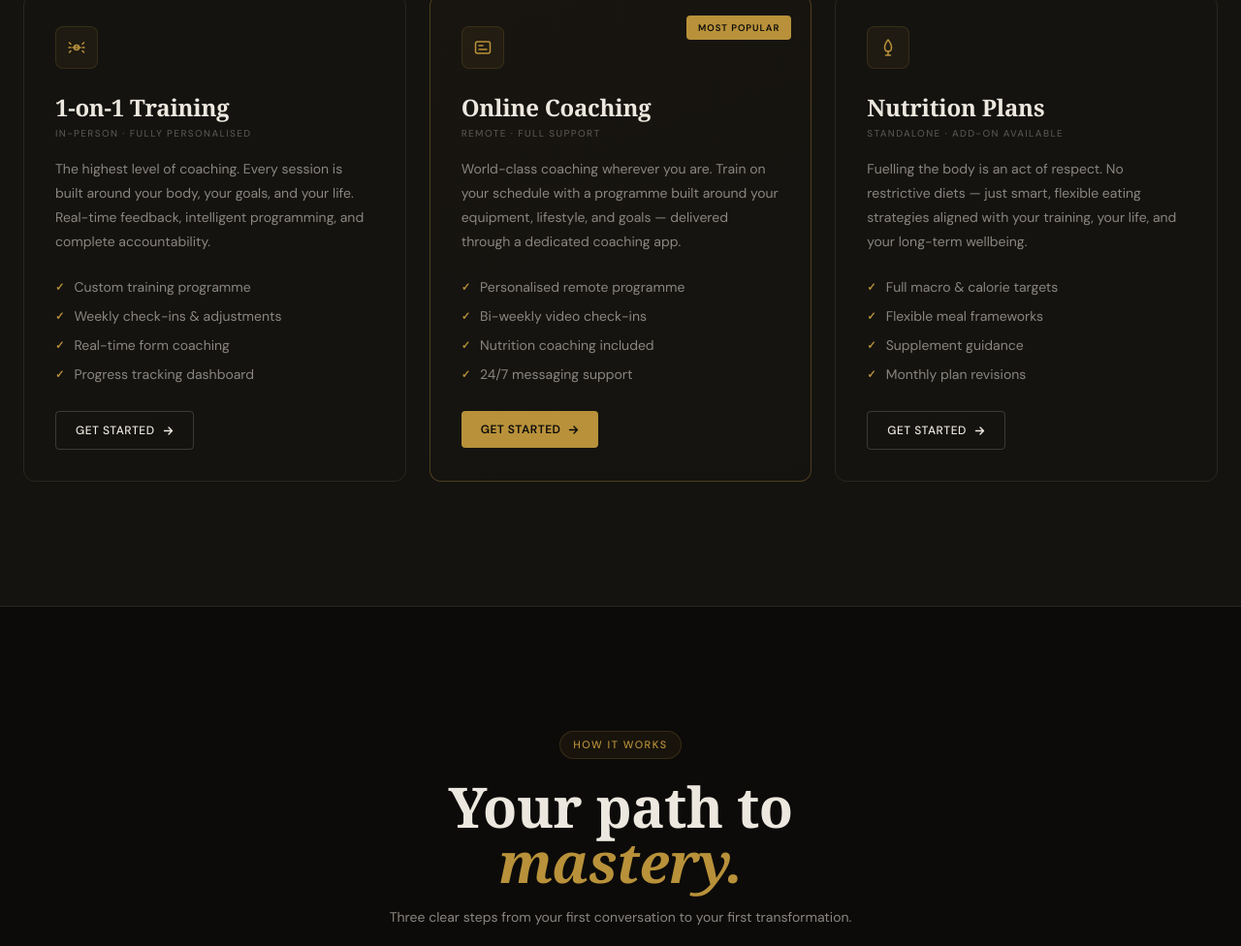
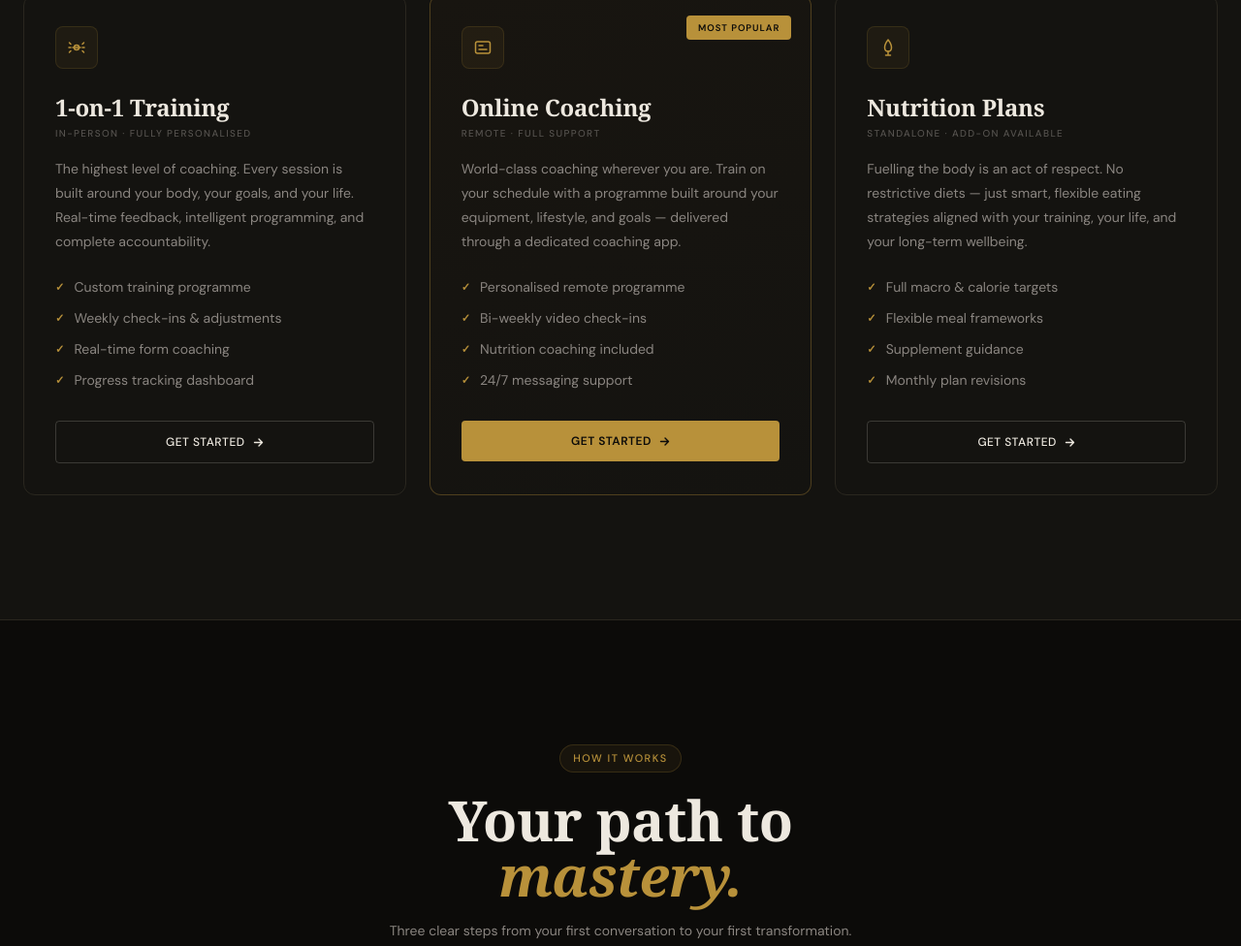
Before and after one commit to siwong44-art/AIS-Test--Website, a website: page index.html in a window 1280 px wide. Shown: the part 2932-3908 px from the top of the page at 97% size. Drawn offline with nearby package versions, Linux system fonts and the light colour scheme; a web font is replaced by a local one.

Commit message:
Unify services and pricing card visual style
- Add icon badges to Mastery, Elite, and In-Home pricing cards (matching Foundation)
- Change all three services card buttons from inline to full-width to match pricing cards
- Normalize services list spacing (space-y-2.5 mb-7 → space-y-3 mb-8) to match pricing

Co-Authored-By: Claude Sonnet 4.6 <noreply@anthropic.com>

```diff
--- a/index.html
+++ b/index.html
@@ -502,13 +502,13 @@
             <h3 class="font-display font-semibold text-text-primary text-2xl mb-1" style="letter-spacing:-0.01em;">1-on-1 Training</h3>
             <p class="text-muted font-body font-medium uppercase mb-4" style="font-size:0.62rem; letter-spacing:0.14em;">In-person · Fully personalised</p>
             <p class="text-text-secondary text-sm leading-[1.8] mb-6">The highest level of coaching. Every session is built around your body, your goals, and your life. Real-time feedback, intelligent programming, and complete accountability.</p>
-            <ul class="space-y-2.5 mb-7">
+            <ul class="space-y-3 mb-8">
               <li class="flex items-center gap-2.5 text-sm text-text-secondary"><span style="color:#B8913A; font-size:0.7rem; font-weight:600;">✓</span> Custom training programme</li>
               <li class="flex items-center gap-2.5 text-sm text-text-secondary"><span style="color:#B8913A; font-size:0.7rem; font-weight:600;">✓</span> Weekly check-ins &amp; adjustments</li>
               <li class="flex items-center gap-2.5 text-sm text-text-secondary"><span style="color:#B8913A; font-size:0.7rem; font-weight:600;">✓</span> Real-time form coaching</li>
               <li class="flex items-center gap-2.5 text-sm text-text-secondary"><span style="color:#B8913A; font-size:0.7rem; font-weight:600;">✓</span> Progress tracking dashboard</li>
             </ul>
-            <a href="#contact" class="btn-ghost px-5 py-2.5 rounded inline-flex items-center gap-2">Get Started <svg width="11" height="11" viewBox="0 0 11 11" fill="none"><path d="M1.5 5.5H9.5M6 2L9.5 5.5L6 9" stroke="currentColor" stroke-width="1.4" stroke-linecap="round" stroke-linejoin="round"/></svg></a>
+            <a href="#contact" class="btn-ghost w-full py-3 rounded flex items-center justify-center gap-2">Get Started <svg width="11" height="11" viewBox="0 0 11 11" fill="none"><path d="M1.5 5.5H9.5M6 2L9.5 5.5L6 9" stroke="currentColor" stroke-width="1.4" stroke-linecap="round" stroke-linejoin="round"/></svg></a>
           </div>
 
           <div class="card rounded-xl p-8 reveal relative overflow-hidden"
@@ -522,13 +522,13 @@
             <h3 class="font-display font-semibold text-text-primary text-2xl mb-1" style="letter-spacing:-0.01em;">Online Coaching</h3>
             <p class="text-muted font-body font-medium uppercase mb-4" style="font-size:0.62rem; letter-spacing:0.14em;">Remote · Full support</p>
             <p class="text-text-secondary text-sm leading-[1.8] mb-6">World-class coaching wherever you are. Train on your schedule with a programme built around your equipment, lifestyle, and goals — delivered through a dedicated coaching app.</p>
-            <ul class="space-y-2.5 mb-7">
+            <ul class="space-y-3 mb-8">
               <li class="flex items-center gap-2.5 text-sm text-text-secondary"><span style="color:#B8913A; font-size:0.7rem; font-weight:600;">✓</span> Personalised remote programme</li>
               <li class="flex items-center gap-2.5 text-sm text-text-secondary"><span style="color:#B8913A; font-size:0.7rem; font-weight:600;">✓</span> Bi-weekly video check-ins</li>
               <li class="flex items-center gap-2.5 text-sm text-text-secondary"><span style="color:#B8913A; font-size:0.7rem; font-weight:600;">✓</span> Nutrition coaching included</li>
               <li class="flex items-center gap-2.5 text-sm text-text-secondary"><span style="color:#B8913A; font-size:0.7rem; font-weight:600;">✓</span> 24/7 messaging support</li>
             </ul>
-            <a href="#contact" class="btn-gold px-5 py-2.5 rounded inline-flex items-center gap-2">Get Started <svg width="11" height="11" viewBox="0 0 11 11" fill="none"><path d="M1.5 5.5H9.5M6 2L9.5 5.5L6 9" stroke="currentColor" stroke-width="1.4" stroke-linecap="round" stroke-linejoin="round"/></svg></a>
+            <a href="#contact" class="btn-gold w-full py-3 rounded flex items-center justify-center gap-2">Get Started <svg width="11" height="11" viewBox="0 0 11 11" fill="none"><path d="M1.5 5.5H9.5M6 2L9.5 5.5L6 9" stroke="currentColor" stroke-width="1.4" stroke-linecap="round" stroke-linejoin="round"/></svg></a>
           </div>
 
           <div class="card rounded-xl p-8 reveal" style="transition-delay:0.24s;">
@@ -538,13 +538,13 @@
             <h3 class="font-display font-semibold text-text-primary text-2xl mb-1" style="letter-spacing:-0.01em;">Nutrition Plans</h3>
             <p class="text-muted font-body font-medium uppercase mb-4" style="font-size:0.62rem; letter-spacing:0.14em;">Standalone · Add-on available</p>
             <p class="text-text-secondary text-sm leading-[1.8] mb-6">Fuelling the body is an act of respect. No restrictive diets — just smart, flexible eating strategies aligned with your training, your life, and your long-term wellbeing.</p>
-            <ul class="space-y-2.5 mb-7">
+            <ul class="space-y-3 mb-8">
               <li class="flex items-center gap-2.5 text-sm text-text-secondary"><span style="color:#B8913A; font-size:0.7rem; font-weight:600;">✓</span> Full macro &amp; calorie targets</li>
               <li class="flex items-center gap-2.5 text-sm text-text-secondary"><span style="color:#B8913A; font-size:0.7rem; font-weight:600;">✓</span> Flexible meal frameworks</li>
               <li class="flex items-center gap-2.5 text-sm text-text-secondary"><span style="color:#B8913A; font-size:0.7rem; font-weight:600;">✓</span> Supplement guidance</li>
               <li class="flex items-center gap-2.5 text-sm text-text-secondary"><span style="color:#B8913A; font-size:0.7rem; font-weight:600;">✓</span> Monthly plan revisions</li>
             </ul>
-            <a href="#contact" class="btn-ghost px-5 py-2.5 rounded inline-flex items-center gap-2">Get Started <svg width="11" height="11" viewBox="0 0 11 11" fill="none"><path d="M1.5 5.5H9.5M6 2L9.5 5.5L6 9" stroke="currentColor" stroke-width="1.4" stroke-linecap="round" stroke-linejoin="round"/></svg></a>
+            <a href="#contact" class="btn-ghost w-full py-3 rounded flex items-center justify-center gap-2">Get Started <svg width="11" height="11" viewBox="0 0 11 11" fill="none"><path d="M1.5 5.5H9.5M6 2L9.5 5.5L6 9" stroke="currentColor" stroke-width="1.4" stroke-linecap="round" stroke-linejoin="round"/></svg></a>
           </div>
         </div>
       </div>
@@ -659,6 +659,9 @@
 
         <div class="grid md:grid-cols-2 gap-6 items-start">
           <div class="pricing-card rounded-xl p-8 reveal">
+            <div class="icon-badge w-11 h-11 rounded-lg flex items-center justify-center mb-5">
+              <svg width="20" height="20" viewBox="0 0 20 20" fill="none"><rect x="2.5" y="4" width="15" height="12" rx="2" stroke="currentColor" stroke-width="1.5"/><path d="M6 8H10M6 12H14" stroke="currentColor" stroke-width="1.5" stroke-linecap="round"/></svg>
+            </div>
             <p class="font-body font-medium uppercase text-muted mb-4" style="font-size:0.62rem; letter-spacing:0.18em;">Foundation</p>
             <div class="flex items-end gap-1 mb-1">
               <span class="font-display font-semibold text-text-primary" style="font-size:3rem; letter-spacing:-0.03em; line-height:1;">$149</span>
@@ -679,6 +682,9 @@
             <div class="absolute -top-3.5 left-1/2 -translate-x-1/2">
               <span class="font-body font-semibold uppercase px-4 py-1.5 rounded whitespace-nowrap" style="font-size:0.6rem; letter-spacing:0.1em; background:#B8913A; color:#0C0B09;">Best Value</span>
             </div>
+            <div class="icon-badge w-11 h-11 rounded-lg flex items-center justify-center mb-5">
+              <svg width="20" height="20" viewBox="0 0 20 20" fill="none"><path d="M10 2L12.5 7.5H18L13.5 11L15.5 17L10 13.5L4.5 17L6.5 11L2 7.5H7.5L10 2Z" stroke="currentColor" stroke-width="1.5" stroke-linejoin="round"/></svg>
+            </div>
             <p class="font-body font-medium uppercase text-muted mb-4" style="font-size:0.62rem; letter-spacing:0.18em;">Mastery</p>
             <div class="flex items-end gap-1 mb-1">
               <span class="font-display font-semibold text-text-primary" style="font-size:3rem; letter-spacing:-0.03em; line-height:1;">$249</span>
@@ -696,6 +702,9 @@
           </div>
 
           <div class="pricing-card rounded-xl p-8 reveal" style="transition-delay:0.24s;">
+            <div class="icon-badge w-11 h-11 rounded-lg flex items-center justify-center mb-5">
+              <svg width="20" height="20" viewBox="0 0 20 20" fill="none"><path d="M4 16L7 9L10 13L13 7L16 16" stroke="currentColor" stroke-width="1.5" stroke-linecap="round" stroke-linejoin="round"/><path d="M2 5C2 5 5 3 10 3C15 3 18 5 18 5" stroke="currentColor" stroke-width="1.5" stroke-linecap="round"/></svg>
+            </div>
             <p class="font-body font-medium uppercase text-muted mb-4" style="font-size:0.62rem; letter-spacing:0.18em;">Elite</p>
             <div class="flex items-end gap-1 mb-1">
               <span class="font-display font-semibold text-text-primary" style="font-size:3rem; letter-spacing:-0.03em; line-height:1;">$399</span>
@@ -716,6 +725,9 @@
           <div class="pricing-card rounded-xl p-8 reveal relative overflow-hidden" style="transition-delay:0.36s; border-color: rgba(184,145,58,0.35); background: linear-gradient(160deg, #181510 0%, #141310 100%);">
             <div class="absolute top-5 right-5">
               <span class="font-body font-semibold uppercase px-3 py-1.5 rounded" style="font-size:0.6rem; letter-spacing:0.1em; background: rgba(184,145,58,0.12); border:1px solid rgba(184,145,58,0.3); color:#B8913A;">I Come To You</span>
+            </div>
+            <div class="icon-badge w-11 h-11 rounded-lg flex items-center justify-center mb-5">
+              <svg width="20" height="20" viewBox="0 0 20 20" fill="none"><path d="M10 2C7.5 2 5.5 4 5.5 6.5C5.5 9.5 10 15 10 15C10 15 14.5 9.5 14.5 6.5C14.5 4 12.5 2 10 2Z" stroke="currentColor" stroke-width="1.5" stroke-linejoin="round"/><circle cx="10" cy="6.5" r="1.5" stroke="currentColor" stroke-width="1.3"/><path d="M3 18C3 18 5.5 16 10 16C14.5 16 17 18 17 18" stroke="currentColor" stroke-width="1.5" stroke-linecap="round"/></svg>
             </div>
             <p class="font-body font-medium uppercase text-muted mb-4" style="font-size:0.62rem; letter-spacing:0.18em;">In-Home · 1-on-1</p>
             <div class="flex items-end gap-1 mb-1">
```
